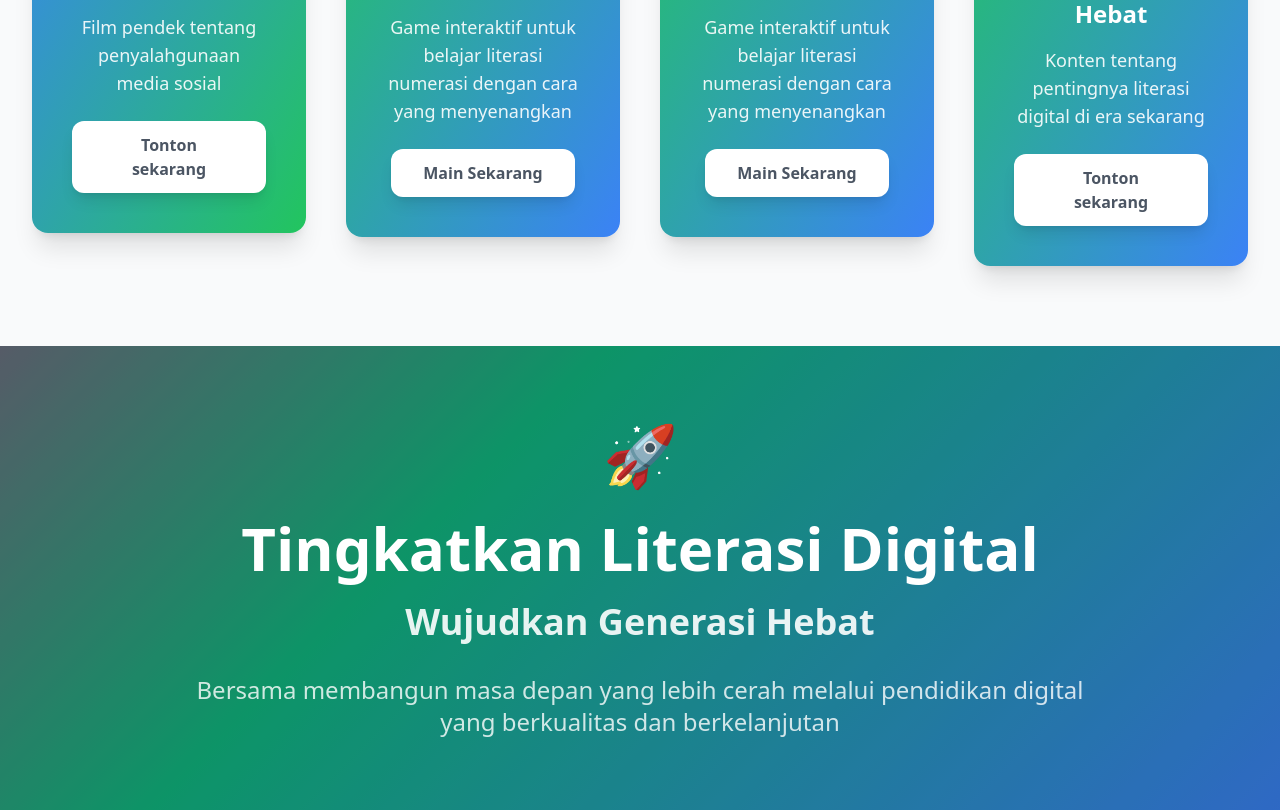
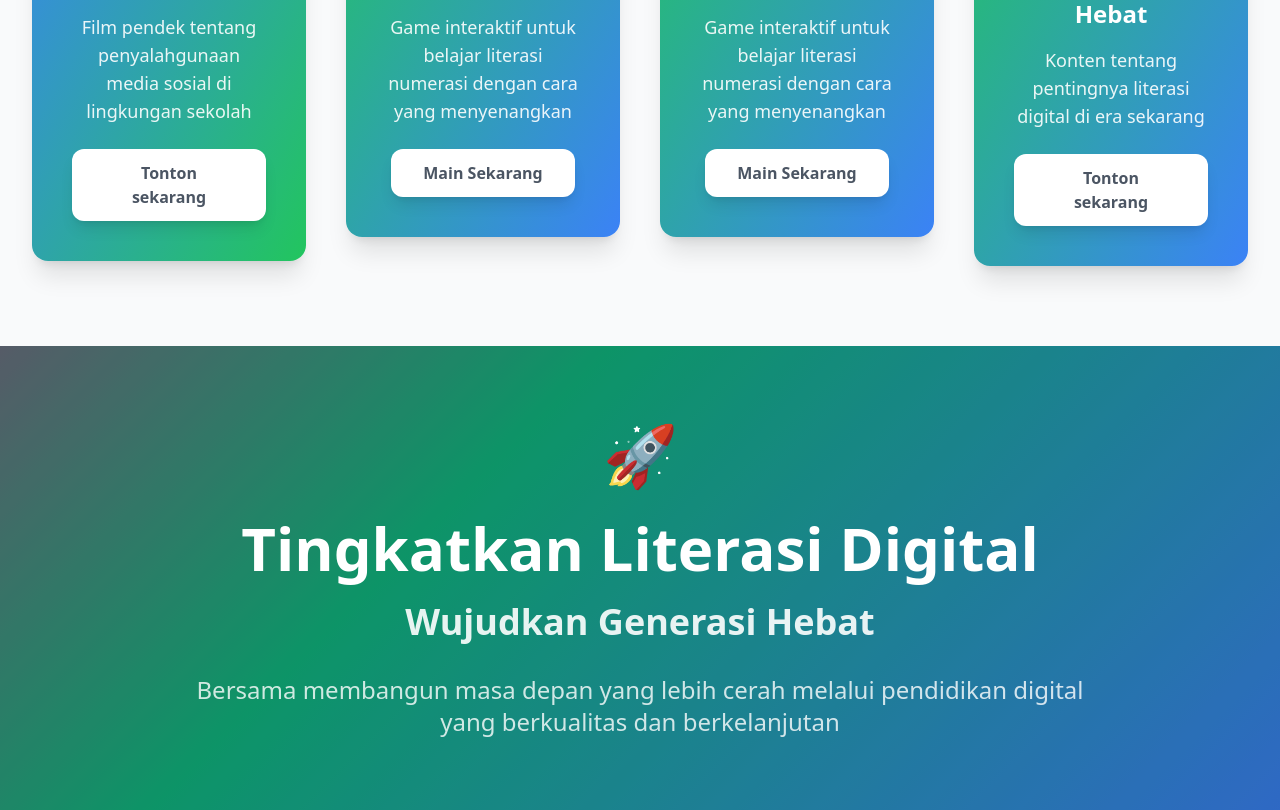
Before and after one commit to rizqikanata5-lab/DigiText, a plain HTML site: page index.html in a window 1280 px wide. Shown: the part 2552-3362 px from the top of the page. Drawn offline with nearby package versions, Linux system fonts and the light colour scheme.

Commit message:
Update index.html

```diff
--- a/index.html
+++ b/index.html
@@ -277,7 +277,7 @@
                         <div class="bg-gradient-to-br from-blue-500 to-green-500 rounded-2xl p-10 text-white text-center card-hover shadow-xl">
                             <div class="kanata"><a href= "https://drive.google.com/file/d/1g33JFN6hxN254vzVOzpmC_hjxPZezZOS/view?usp=drive_link"><img src= "film thumbnail.PNG" /></a></div>
                             <h4 class="text-2xl font-bold mb-4">Fowarded Many Times</h4>
-                            <p class="mb-6 text-lg opacity-90">Film pendek tentang penyalahgunaan media sosial</p>
+                            <p class="mb-6 text-lg opacity-90">Film pendek tentang penyalahgunaan media sosial di lingkungan sekolah</p>
                             <button class="bg-white text-gray-600 px-8 py-3 rounded-xl font-bold hover:bg-gray-100 transition-colors shadow-lg">
                                 <a href="https://drive.google.com/file/d/1g33JFN6hxN254vzVOzpmC_hjxPZezZOS/view?usp=drive_link">Tonton sekarang</a>
                             </button>
```
